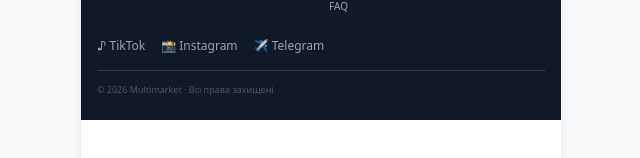
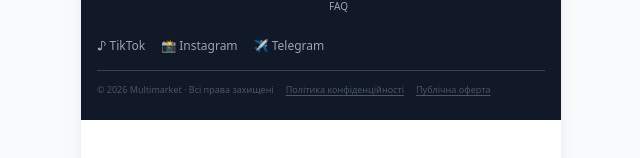
Before and after one commit to cravecom64-cmyk/multimarket-site, a Next.js app: page /sale in a window 1280 px wide. Shown: the part 7023-7181 px from the top of the page, without its empty margins (319-959 px from the left). Built offline with nearby package versions, Linux system fonts and the light colour scheme; no server answers.

Commit message:
Add files via upload

```diff
--- a/src/components/Footer.tsx
+++ b/src/components/Footer.tsx
@@ -23,10 +23,18 @@ export function Footer() {
           <div>
             <div className="font-bold text-gray-300 mb-2">Інформація</div>
             <div className="space-y-1.5">
-              <span className="block">Доставка і оплата</span>
-              <span className="block">Повернення</span>
-              <span className="block">Про нас</span>
-              <span className="block">FAQ</span>
+              <Link href="/delivery" className="block hover:text-white transition-colors">
+                Доставка і оплата
+              </Link>
+              <Link href="/returns" className="block hover:text-white transition-colors">
+                Повернення
+              </Link>
+              <Link href="/about" className="block hover:text-white transition-colors">
+                Про нас
+              </Link>
+              <Link href="/faq" className="block hover:text-white transition-colors">
+                FAQ
+              </Link>
             </div>
           </div>
         </div>
@@ -41,8 +49,14 @@ export function Footer() {
             ✈️ Telegram
           </a>
         </div>
-        <div className="border-t border-gray-700 pt-3 text-[9px] text-gray-600">
-          © 2026 Multimarket · Всі права захищені
+        <div className="border-t border-gray-700 pt-3 text-[9px] text-gray-600 flex flex-wrap gap-x-3 gap-y-1">
+          <span>© 2026 Multimarket · Всі права захищені</span>
+          <Link href="/privacy" className="hover:text-gray-400 underline underline-offset-2">
+            Політика конфіденційності
+          </Link>
+          <Link href="/terms" className="hover:text-gray-400 underline underline-offset-2">
+            Публічна оферта
+          </Link>
         </div>
       </div>
     </footer>
```
